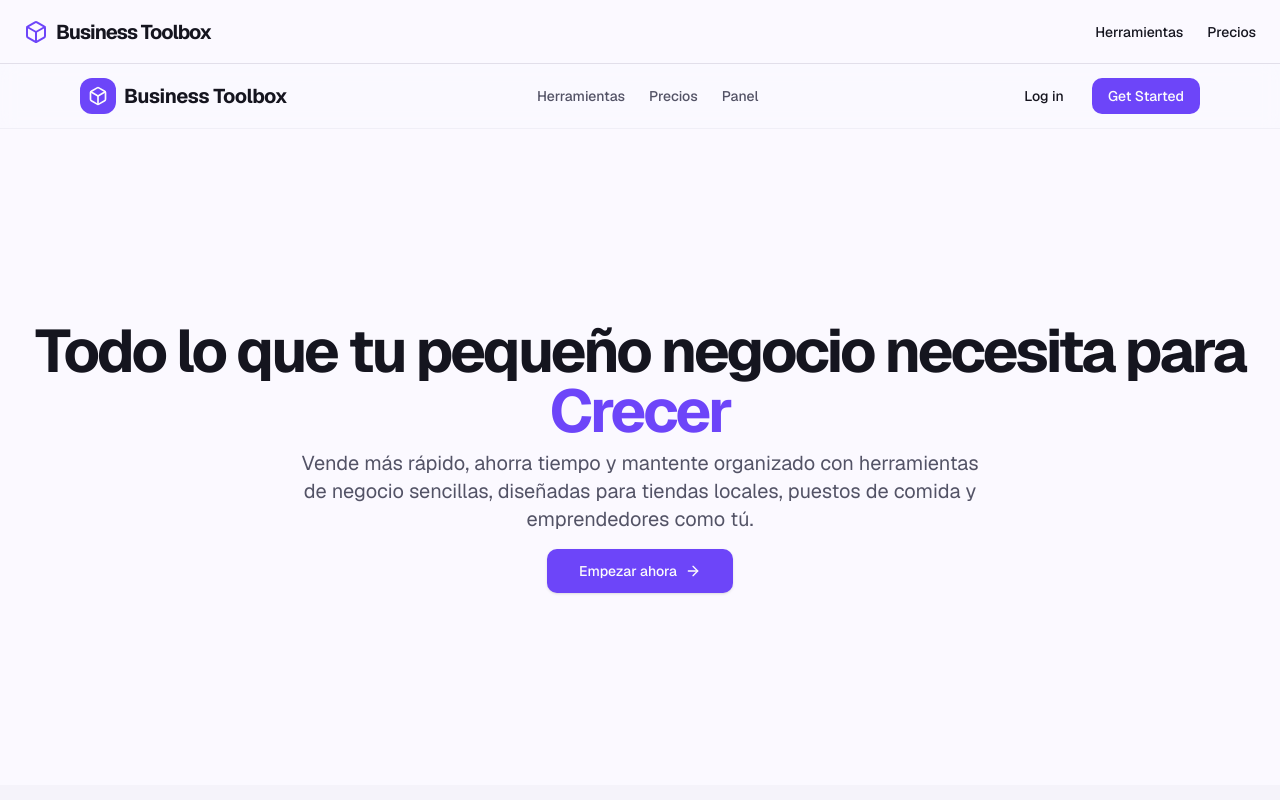
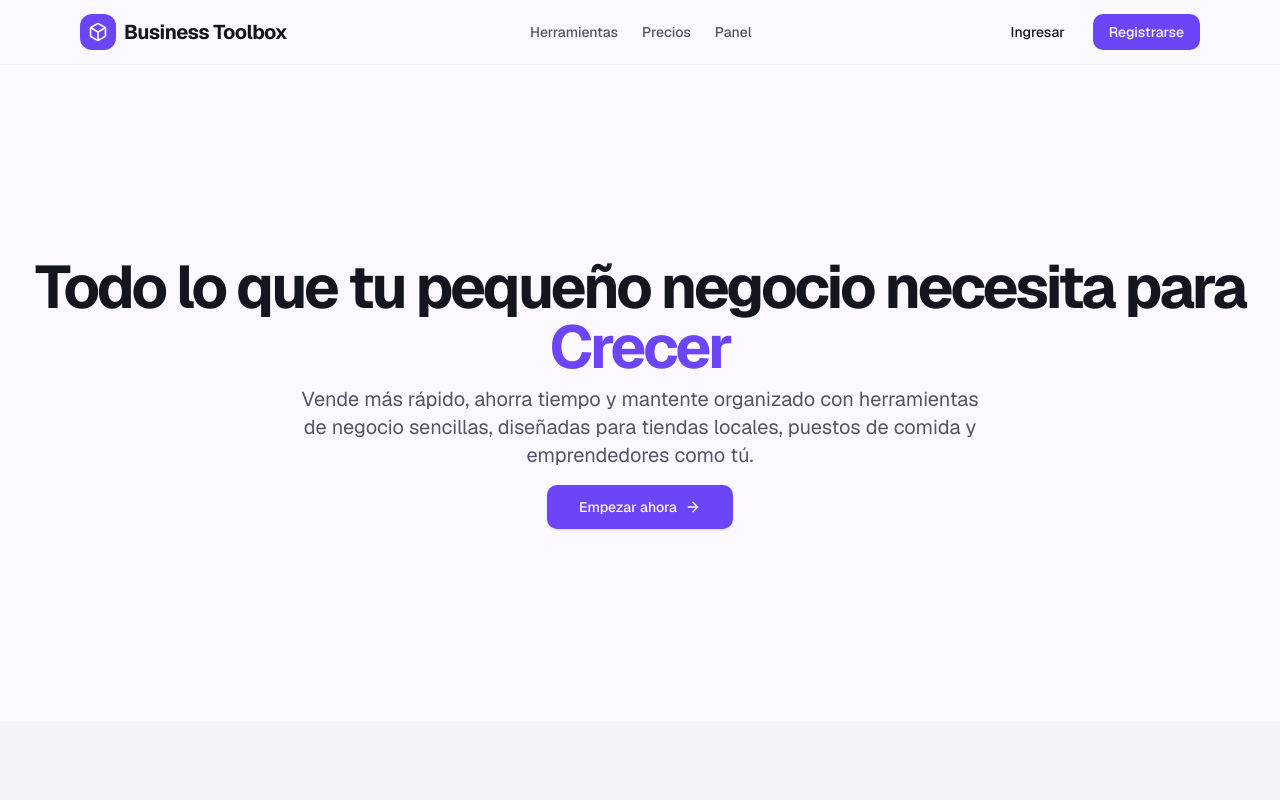
Before and after one commit to arm-code/business-toolbox, a Next.js app: page / in a window 1280 px wide. Shown: the top 800 px of the page. Built offline with nearby package versions, Linux system fonts and the light colour scheme.

Commit message:
feat: adding header

```diff
--- a/app/page.tsx
+++ b/app/page.tsx
@@ -90,21 +90,6 @@ const stats = [
 export default function HomePage() {
   return (
     <div className="flex flex-col min-h-screen">
-      {/* Header */}
-      <header className="px-4 lg:px-6 h-16 flex items-center border-b">
-        <Link className="flex items-center justify-center" href="#">
-          <Box className="h-6 w-6 text-primary" />
-          <span className="ml-2 font-bold text-xl tracking-tighter">Business Toolbox</span>
-        </Link>
-        <nav className="ml-auto flex gap-4 sm:gap-6">
-          <Link className="text-sm font-medium hover:underline underline-offset-4" href="/catalog">
-            Herramientas
-          </Link>
-          <Link className="text-sm font-medium hover:underline underline-offset-4" href="#">
-            Precios
-          </Link>
-        </nav>
-      </header>
 
       <Header />
 
--- a/components/header.tsx
+++ b/components/header.tsx
@@ -44,10 +44,10 @@ export function Header() {
 
                 <div className="hidden items-center gap-3 md:flex">
                     <Button variant="ghost" asChild>
-                        <Link href="/login">Log in</Link>
+                        <Link href="/login">Ingresar</Link>
                     </Button>
                     <Button asChild>
-                        <Link href="/register">Get Started</Link>
+                        <Link href="/register">Registrarse</Link>
                     </Button>
                 </div>
 
```
